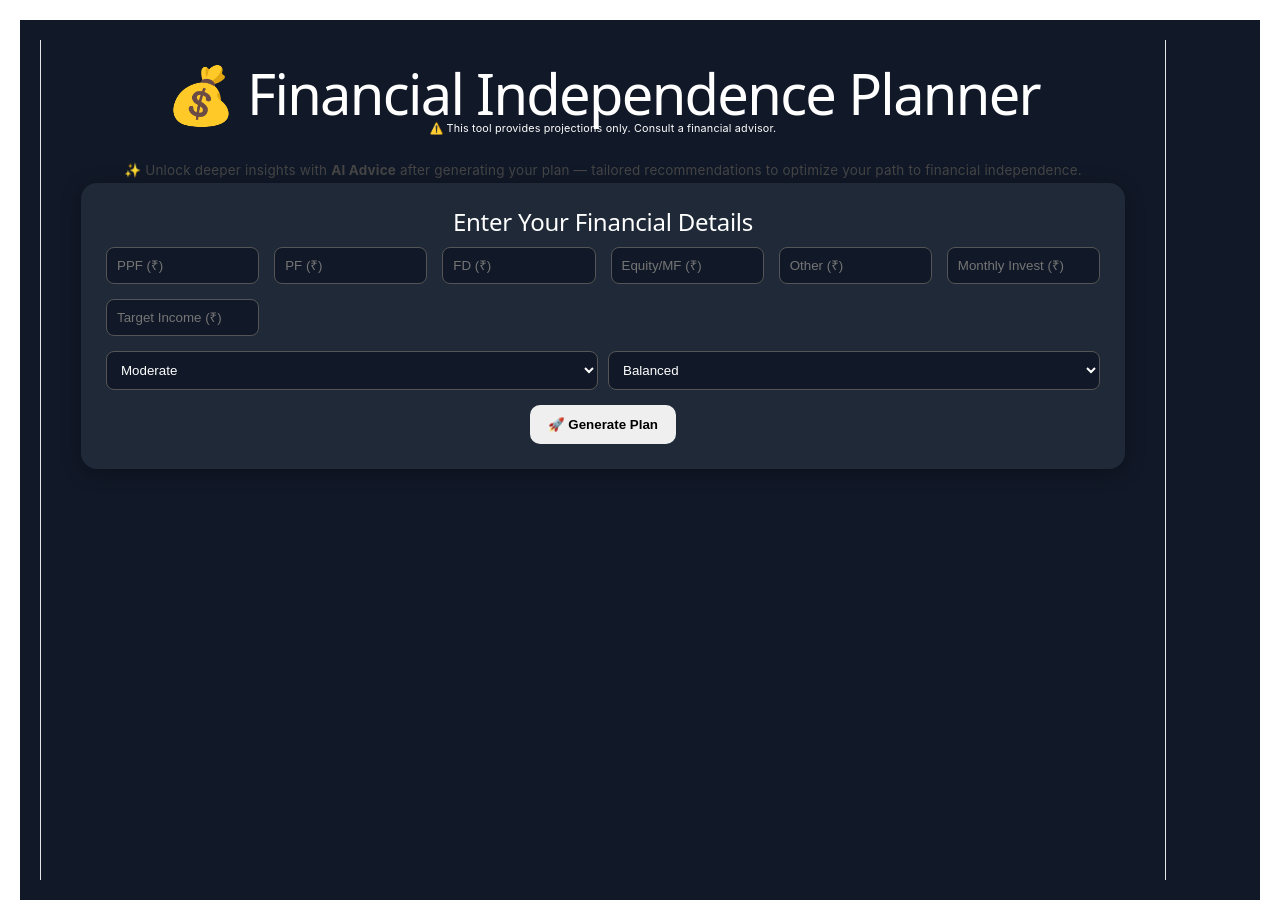
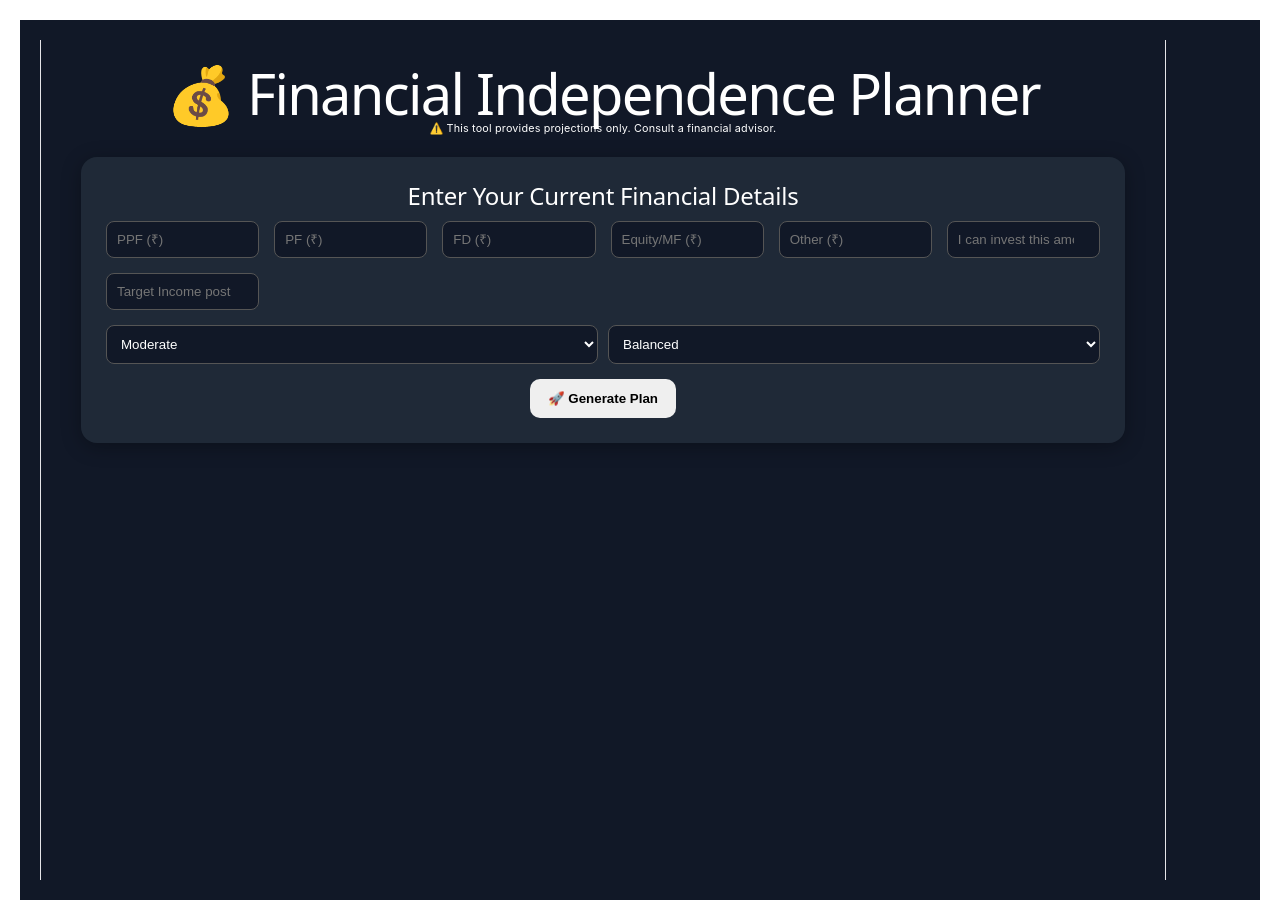
Before and after one commit to ameyadm1991/fi-planner, a React app in the folder frontend/: page / in a window 1280 px wide. Built offline with nearby package versions, Linux system fonts and the light colour scheme; the HTML template or start-up script is replaced by a standard one; what chartjs-plugin-datalabels would draw is missing.

Commit message:
Making wording changes to Front end

```diff
--- a/frontend/src/App.jsx
+++ b/frontend/src/App.jsx
@@ -160,12 +160,9 @@ function App() {
         ⚠️ This tool provides projections only. Consult a financial advisor.
       </div>
 
-      <div style={{ marginTop: "12px", fontSize: "0.75rem", color: "#444" }}>
-        ✨ Unlock deeper insights with <b>AI Advice</b> after generating your plan — tailored recommendations to optimize your path to financial independence.
-      </div>
 
       <div className="input-card">
-        <h2>Enter Your Financial Details</h2>
+        <h2>Enter Your Current Financial Details</h2>
 
         <div className="input-grid">
           <Input name="ppf" placeholder="PPF (₹)" onChange={handleChange} />
@@ -173,8 +170,8 @@ function App() {
           <Input name="fd" placeholder="FD (₹)" onChange={handleChange} />
           <Input name="equity" placeholder="Equity/MF (₹)" onChange={handleChange} />
           <Input name="other" placeholder="Other (₹)" onChange={handleChange} />
-          <Input name="monthly_investment" placeholder="Monthly Invest (₹)" onChange={handleChange} />
-          <Input name="target_monthly_income" placeholder="Target Income (₹)" onChange={handleChange} />
+          <Input name="monthly_investment" placeholder="I can invest this amount monthly (₹)" onChange={handleChange} />
+          <Input name="target_monthly_income" placeholder="Target Income post requirement (₹)" onChange={handleChange} />
         </div>
 
         <div className="dropdowns">
```
